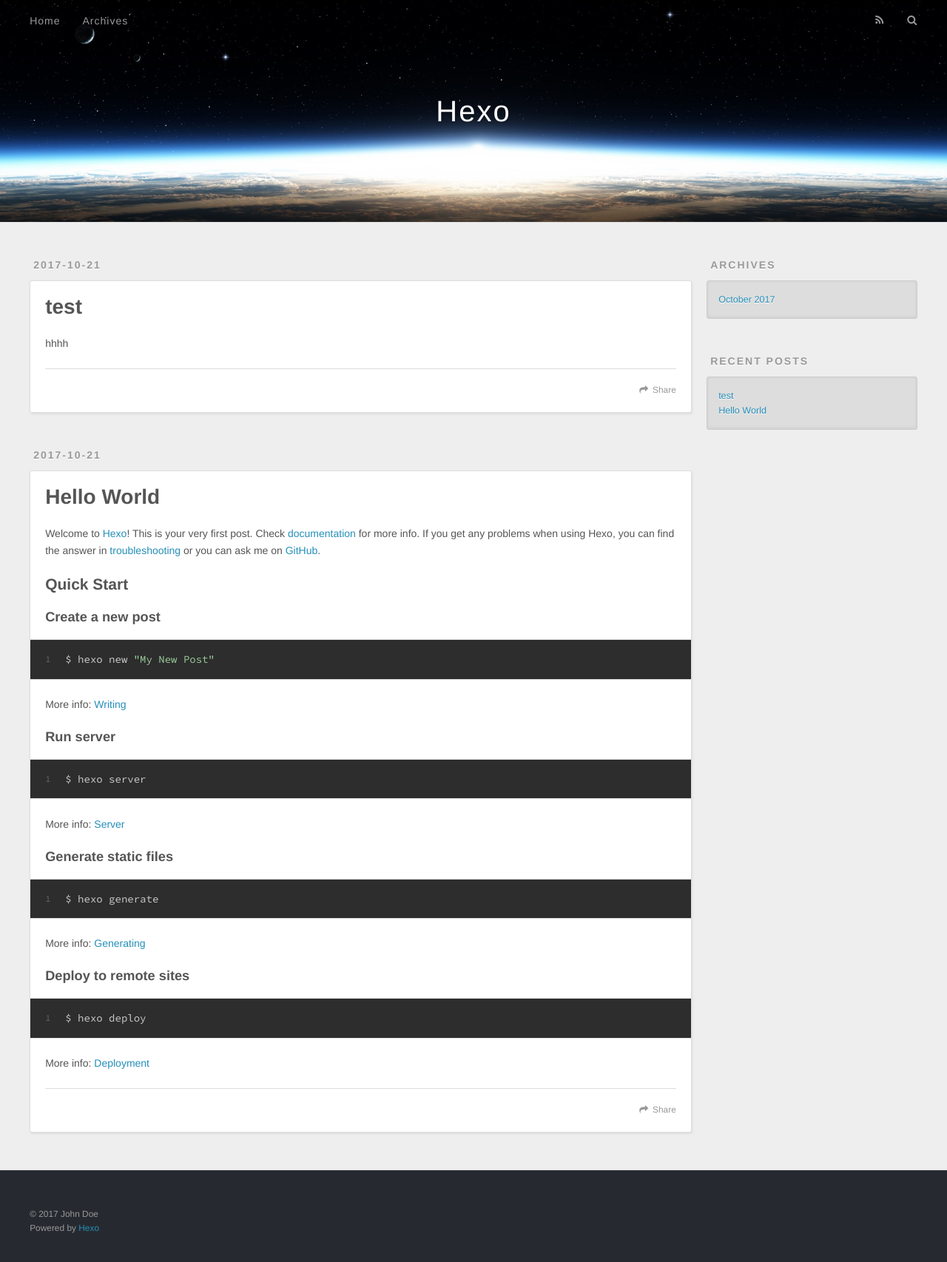
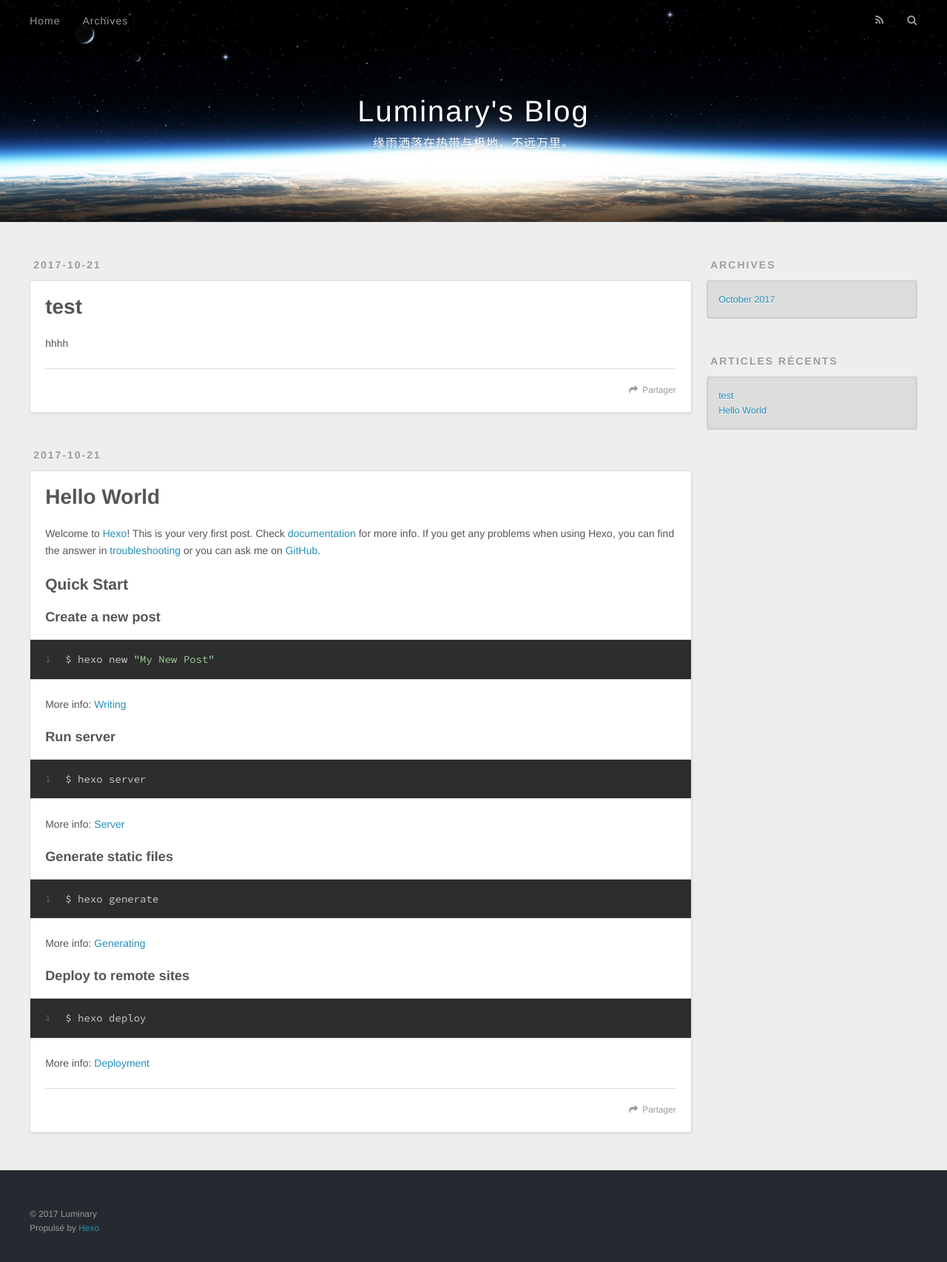
Before and after one commit to Edsheerans/Edsheerans.github.io, a plain HTML site: page index.html in a window 1280 px wide. Shown: the whole page at 74% size. Drawn offline with nearby package versions, Linux system fonts and the light colour scheme.

Commit message:
Site updated: 2017-10-21 16:29:20

```diff
--- a/index.html
+++ b/index.html
@@ -3,16 +3,19 @@
 <head>
   <meta charset="utf-8">
 
-  <title>Hexo</title>
+  <title>Luminary&#39;s Blog</title>
   <meta name="viewport" content="width=device-width, initial-scale=1, maximum-scale=1">
-  <meta property="og:type" content="website">
-<meta property="og:title" content="Hexo">
+  <meta name="description" content="It is just a start">
+<meta property="og:type" content="website">
+<meta property="og:title" content="Luminary&#39;s Blog">
 <meta property="og:url" content="http://yoursite.com/index.html">
-<meta property="og:site_name" content="Hexo">
+<meta property="og:site_name" content="Luminary&#39;s Blog">
+<meta property="og:description" content="It is just a start">
 <meta name="twitter:card" content="summary">
-<meta name="twitter:title" content="Hexo">
+<meta name="twitter:title" content="Luminary&#39;s Blog">
+<meta name="twitter:description" content="It is just a start">
 
-    <link rel="alternate" href="/atom.xml" title="Hexo" type="application/atom+xml">
+    <link rel="alternate" href="/atom.xml" title="Luminary&#39;s Blog" type="application/atom+xml">
 
 
     <link rel="icon" href="/favicon.png">
@@ -33,8 +36,12 @@
   <div id="header-outer" class="outer">
     <div id="header-title" class="inner">
       <h1 id="logo-wrap">
-        <a href="/" id="logo">Hexo</a>
+        <a href="/" id="logo">Luminary&#39;s Blog</a>
       </h1>
+
+        <h2 id="subtitle-wrap">
+          <a href="/" id="subtitle">缘雨洒落在热带与极地，不远万里。</a>
+        </h2>
 
     </div>
     <div id="header-inner" class="inner">
@@ -48,9 +55,9 @@
       </nav>
       <nav id="sub-nav">
 
-          <a id="nav-rss-link" class="nav-icon" href="/atom.xml" title="RSS Feed"></a>
+          <a id="nav-rss-link" class="nav-icon" href="/atom.xml" title="Flux RSS"></a>
 
-        <a id="nav-search-btn" class="nav-icon" title="Search"></a>
+        <a id="nav-search-btn" class="nav-icon" title="Rechercher"></a>
       </nav>
       <div id="search-form-wrap">
         <form action="//google.com/search" method="get" accept-charset="UTF-8" class="search-form"><input type="search" name="q" class="search-form-input" placeholder="Search"><button type="submit" class="search-form-submit">&#xF002;</button><input type="hidden" name="sitesearch" value="http://yoursite.com"></form>
@@ -88,7 +95,7 @@
 
     </div>
     <footer class="article-footer">
-      <a data-url="http://yoursite.com/2017/10/21/test/" data-id="cj9121mty000190v48w4dg2op" class="article-share-link">Share</a>
+      <a data-url="http://yoursite.com/2017/10/21/test/" data-id="cj912c7rl00011sv4cvzvwzgb" class="article-share-link">Partager</a>
 
 
     </footer>
@@ -133,7 +140,7 @@
 
     </div>
     <footer class="article-footer">
-      <a data-url="http://yoursite.com/2017/10/21/hello-world/" data-id="cj9121mtq000090v4y6o3gpzd" class="article-share-link">Share</a>
+      <a data-url="http://yoursite.com/2017/10/21/hello-world/" data-id="cj912c7ra00001sv4lsi80wty" class="article-share-link">Partager</a>
 
 
     </footer>
@@ -168,7 +175,7 @@
 
 
   <div class="widget-wrap">
-    <h3 class="widget-title">Recent Posts</h3>
+    <h3 class="widget-title">Articles récents</h3>
     <div class="widget">
       <ul>
 
@@ -192,8 +199,8 @@
 
   <div class="outer">
     <div id="footer-info" class="inner">
-      &copy; 2017 John Doe<br>
-      Powered by <a href="http://hexo.io/" target="_blank">Hexo</a>
+      &copy; 2017 Luminary<br>
+      Propulsé by <a href="http://hexo.io/" target="_blank">Hexo</a>
     </div>
   </div>
 </footer>
```
Also changed, not shown: 2017/10/21/hello-world/index.html (+15 -11 lines), 2017/10/21/test/index.html (+15 -11 lines), archives/2017/10/index.html (+19 -12 lines), archives/2017/index.html (+19 -12 lines), archives/index.html (+19 -12 lines).
